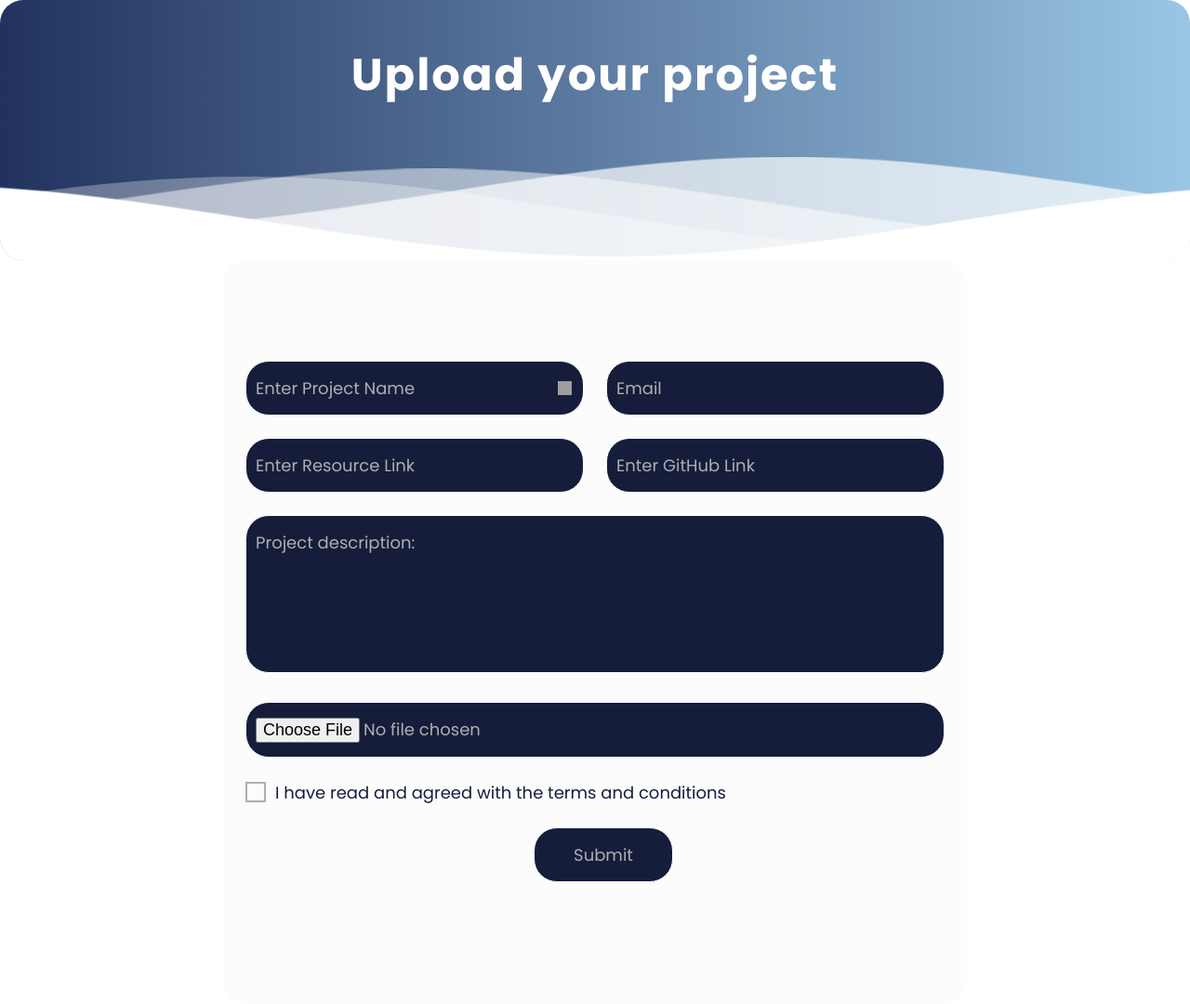
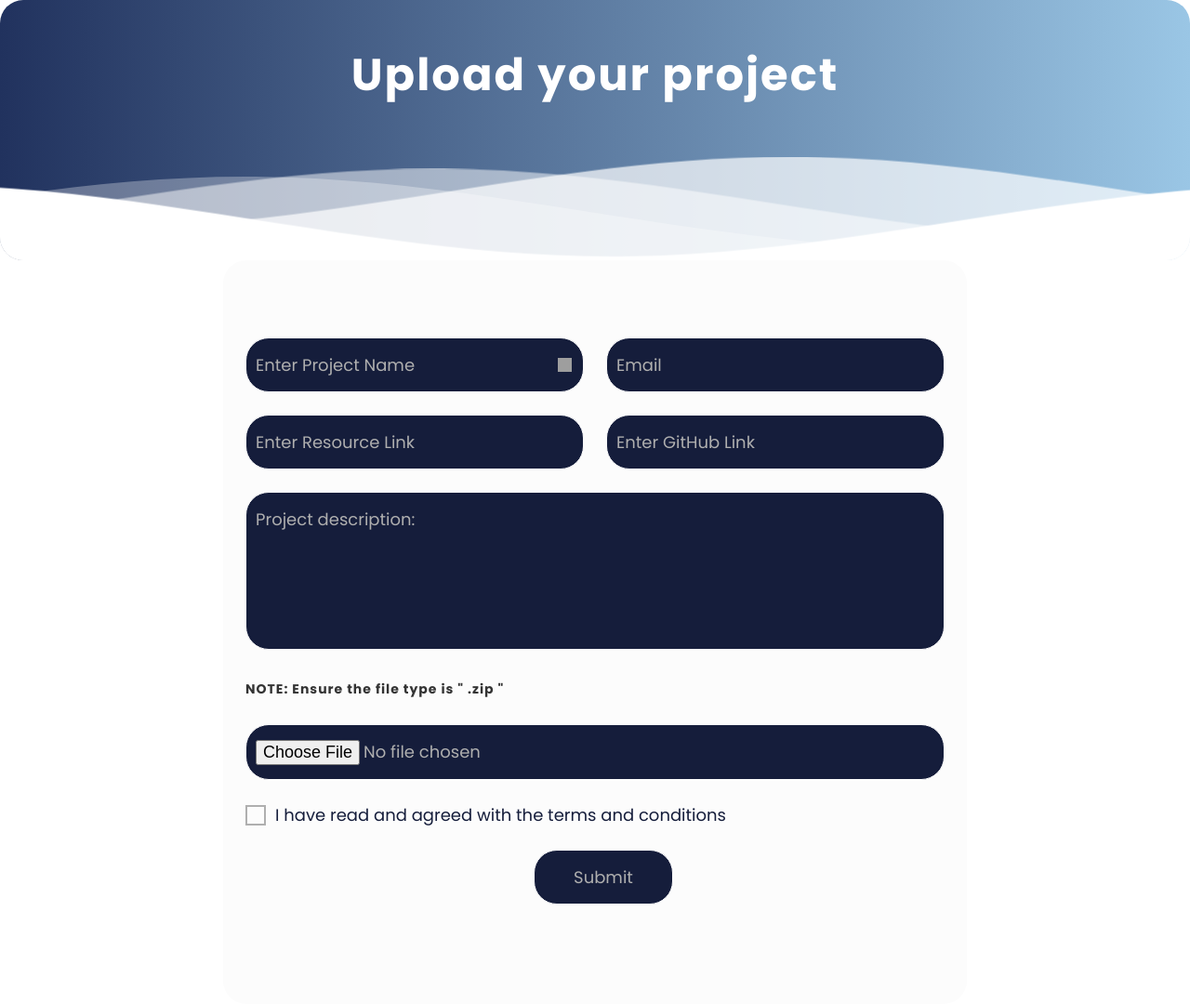
Before and after one commit to VedhaSankar/integrated-project-platform, a Flask app: page /project in a window 1280 px wide. Shown: the whole page at 93% size. Run offline with Flask 2, Linux system fonts and the light colour scheme; grey boxes are pictures that could not be loaded.

Commit message:
note added

```diff
--- a/templates/form.html
+++ b/templates/form.html
@@ -548,6 +548,7 @@
                     <textarea name="project_description" placeholder="Project description:"></textarea>
                 </li>
                 <li>
+                    <p><b>NOTE: Ensure the file type is " .zip "</p></b><br>
                     <input type="file" name="file">
                     <!-- <input type="submit" value="Submit" /> -->
                 </li>
```
